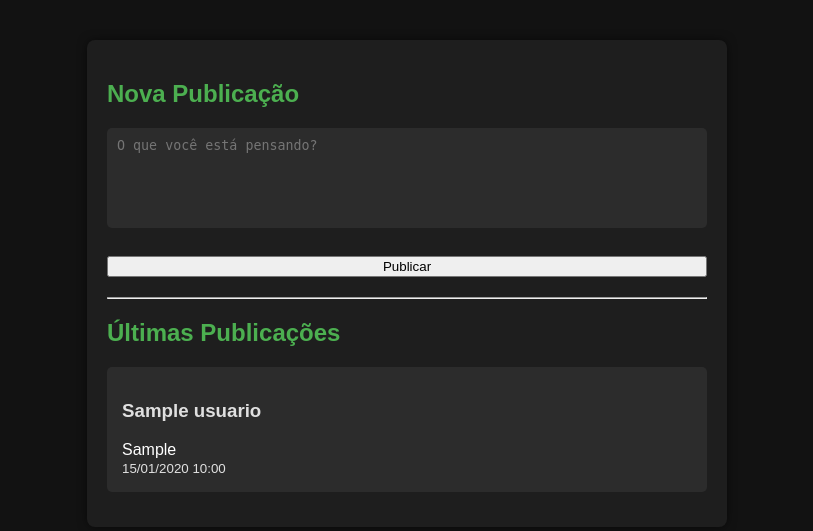
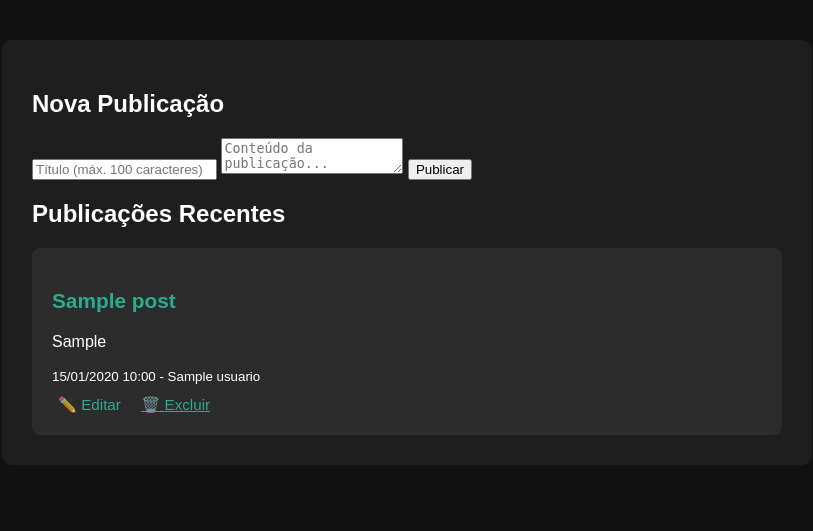
Before and after one commit to Douglas04-dev/SafeSpace, a PHP site: page /feed.php in a window 1280 px wide. Shown: the top 531 px of the page, without its empty margins (233-1046 px from the left). Run offline with PHP 8.4, Linux system fonts and the light colour scheme; the visitor is signed in with stand-in values (Sample User, id 1); tables that the repository leaves empty hold one stand-in row (values such as "Sample post").

Commit message:
add titulo nos posts

```diff
--- a/feed.css
+++ b/feed.css
@@ -1,66 +1,80 @@
-
 body {
-  font-family: Arial, sans-serif;
-  background-color: #121212;
-  color: #e0e0e0;
-  margin: 0;
-  padding: 0;
+  background: #121212;
+  font-family: 'Poppins', sans-serif;
+  color: #fff;
 }
 
 .feed-container {
-  max-width: 600px;
+  max-width: 750px;
   margin: 40px auto;
-  padding: 20px;
-  background-color: #1e1e1e;
-  border-radius: 8px;
-  box-shadow: 0 0 10px rgba(0,0,0,0.5);
-}
-
-h1 {
-  text-align: center;
-  color: #00ffaa;
-}
-
-form {
-  display: flex;
-  flex-direction: column;
-  margin-bottom: 20px;
-}
-
-textarea {
-  resize: none;
-  height: 80px;
-  padding: 10px;
-  border-radius: 5px;
-  border: none;
-  background-color: #2c2c2c;
-  color: #e0e0e0;
-  margin-bottom: 10px;
-}
-
-button {
-  padding: 10px;
-  background-color: #00ffaa;
-  border: none;
-  color: #121212;
-  border-radius: 5px;
-  cursor: pointer;
-  transition: 0.3s;
-}
-
-button:hover {
-  background-color: #00cc88;
+  background: rgba(255,255,255,0.05);
+  padding: 30px;
+  border-radius: 10px;
 }
 
 .post {
   background-color: #2c2c2c;
-  padding: 15px;
-  margin-bottom: 15px;
-  border-radius: 5px;
-  word-wrap: break-word;
+  padding: 20px;
+  border-radius: 8px;
+  margin-top: 20px;
 }
 
-.post p {
-  margin: 0;
-  color: #ffffff;
+.post-title {
+  font-size: 1.3rem;
+  color: #2CE3B7B2;
+  font-weight: bold;
 }
+
+.post-actions {
+  margin-top: 10px;
+}
+
+.post-actions a, .post-actions button {
+  color: #2CE3B7B2;
+  background: none;
+  border: none;
+  cursor: pointer;
+  font-size: 0.95rem;
+  margin-right: 10px;
+}
+
+/* Modal */
+.modal {
+  display: none;
+  position: fixed;
+  z-index: 10;
+  left: 0; top: 0; width: 100%; height: 100%;
+  background-color: rgba(0,0,0,0.6);
+}
+.modal-content {
+  background: #1e1e1e;
+  padding: 20px;
+  margin: 10% auto;
+  border-radius: 8px;
+  width: 90%;
+  max-width: 500px;
+}
+.modal-content input[type="text"],
+.modal-content textarea {
+  width: 100%;
+  margin-top: 10px;
+  background: #2c2c2c;
+  color: white;
+  border: none;
+  border-radius: 5px;
+  padding: 10px;
+}
+.modal-content input[type="submit"] {
+  background-color: #2CE3B7B2;
+  border: none;
+  padding: 10px;
+  border-radius: 5px;
+  margin-top: 10px;
+  color: black;
+  font-weight: bold;
+}
+.close {
+  float: right;
+  font-size: 1.4rem;
+  cursor: pointer;
+}
--- a/feed.php
+++ b/feed.php
@@ -6,27 +6,23 @@ if (!isset($_SESSION['idusuario'])) {
     header('Location: index.html');
     exit;
 }
-
 $id_usuario = $_SESSION['idusuario'];
 
-// Se o formulário foi enviado
 if ($_SERVER["REQUEST_METHOD"] == "POST") {
+    $titulo = trim($_POST['titulo']);
     $conteudo = trim($_POST['conteudo']);
-    if (!empty($conteudo)) {
-        $stmt = $conn->prepare("INSERT INTO posts (id_usuario, conteudo) VALUES (?, ?)");
-        $stmt->bind_param("is", $id_usuario, $conteudo);
+    if (!empty($titulo) && !empty($conteudo)) {
+        $stmt = $conn->prepare("INSERT INTO posts (id_usuario, titulo, conteudo) VALUES (?, ?, ?)");
+        $stmt->bind_param("iss", $id_usuario, $titulo, $conteudo);
         $stmt->execute();
         $stmt->close();
-        echo "<p style='color:lime;'>Post publicado com sucesso!</p>";
-    } else {
-        echo "<p style='color:red;'>Escreva algo antes de publicar.</p>";
+        header("Location: feed.php");
+        exit;
     }
 }
 
-// Busca as publicações
-$sql = "SELECT p.conteudo, p.data_post, u.nome
-        FROM posts p
-        JOIN usuarios u ON p.id_usuario = u.idUsuarios
+$sql = "SELECT p.id, p.titulo, p.conteudo, p.data_post, p.id_usuario, u.nome
+        FROM posts p JOIN usuarios u ON p.id_usuario = u.idUsuarios
         ORDER BY p.data_post DESC";
 $result = $conn->query($sql);
 ?>
@@ -38,36 +34,61 @@ $result = $conn->query($sql);
 <title>Feed - SafeSpace</title>
 <link rel="stylesheet" href="feed.css">
 </head>
-<body class="pagina-feed">
-
+<body>
 <div class="feed-container">
-  <h2 style="color:#4caf50;">Nova Publicação</h2>
+  <h2>Nova Publicação</h2>
   <form action="feed.php" method="POST">
-    <textarea name="conteudo" rows="4" cols="50" placeholder="O que você está pensando?" required></textarea><br>
+    <input type="text" name="titulo" placeholder="Título (máx. 100 caracteres)" required maxlength="100">
+    <textarea name="conteudo" placeholder="Conteúdo da publicação..." required></textarea>
     <input type="submit" value="Publicar">
   </form>
 
-  <hr>
-
-  <h2 style="color:#4caf50;">Últimas Publicações</h2>
-
-  <?php
-  if ($result && $result->num_rows > 0):
-    while ($row = $result->fetch_assoc()):
-  ?>
+  <h2>Publicações Recentes</h2>
+  <?php if ($result->num_rows > 0): ?>
+    <?php while ($row = $result->fetch_assoc()): ?>
       <div class="post">
-      <h3><?php echo htmlspecialchars($row['nome']); ?></h3>
+        <h3 class="post-title"><?php echo htmlspecialchars($row['titulo']); ?></h3>
         <p><?php echo nl2br(htmlspecialchars($row['conteudo'])); ?></p>
-      <small><?php echo date('d/m/Y H:i', strtotime($row['data_post'])); ?></small>
+        <small><?php echo date('d/m/Y H:i', strtotime($row['data_post'])); ?> - <?php echo htmlspecialchars($row['nome']); ?></small>
+        <?php if ($row['id_usuario'] == $_SESSION['idusuario']): ?>
+          <div class="post-actions">
+            <button onclick="abrirModal(<?php echo $row['id']; ?>, '<?php echo htmlspecialchars($row['titulo'], ENT_QUOTES); ?>', '<?php echo htmlspecialchars($row['conteudo'], ENT_QUOTES); ?>')">✏️ Editar</button>
+            <a href="excluir_post.php?id=<?php echo $row['id']; ?>" onclick="return confirm('Deseja excluir?')">🗑️ Excluir</a>
           </div>
-  <?php
-    endwhile;
-  else:
-    echo "<p>Nenhuma publicação encontrada.</p>";
-  endif;
-  ?>
-
+        <?php endif; ?>
+      </div>
+    <?php endwhile; ?>
+  <?php endif; ?>
 </div>
 
+<!-- Modal -->
+<div id="modalEditar" class="modal">
+  <div class="modal-content">
+    <span class="close" onclick="fecharModal()">&times;</span>
+    <form id="formEditar" method="POST" action="atualizar_post.php">
+      <input type="hidden" name="id" id="edit-id">
+      <input type="text" name="titulo" id="edit-titulo" required>
+      <textarea name="conteudo" id="edit-conteudo" required></textarea>
+      <input type="submit" value="Salvar Alterações">
+    </form>
+  </div>
+</div>
+
+<script>
+function abrirModal(id, titulo, conteudo) {
+  document.getElementById('edit-id').value = id;
+  document.getElementById('edit-titulo').value = titulo;
+  document.getElementById('edit-conteudo').value = conteudo;
+  document.getElementById('modalEditar').style.display = 'block';
+}
+function fecharModal() {
+  document.getElementById('modalEditar').style.display = 'none';
+}
+window.onclick = function(event) {
+  if (event.target.classList.contains('modal')) {
+    fecharModal();
+  }
+}
+</script>
 </body>
 </html>
```
Also changed, not shown: atualizar_post.php (added, +33 -0 lines), editar_post.php (added, +37 -0 lines), excluir_post.php (added, +27 -0 lines). Lines whose indentation alone changed are shown as unchanged.
